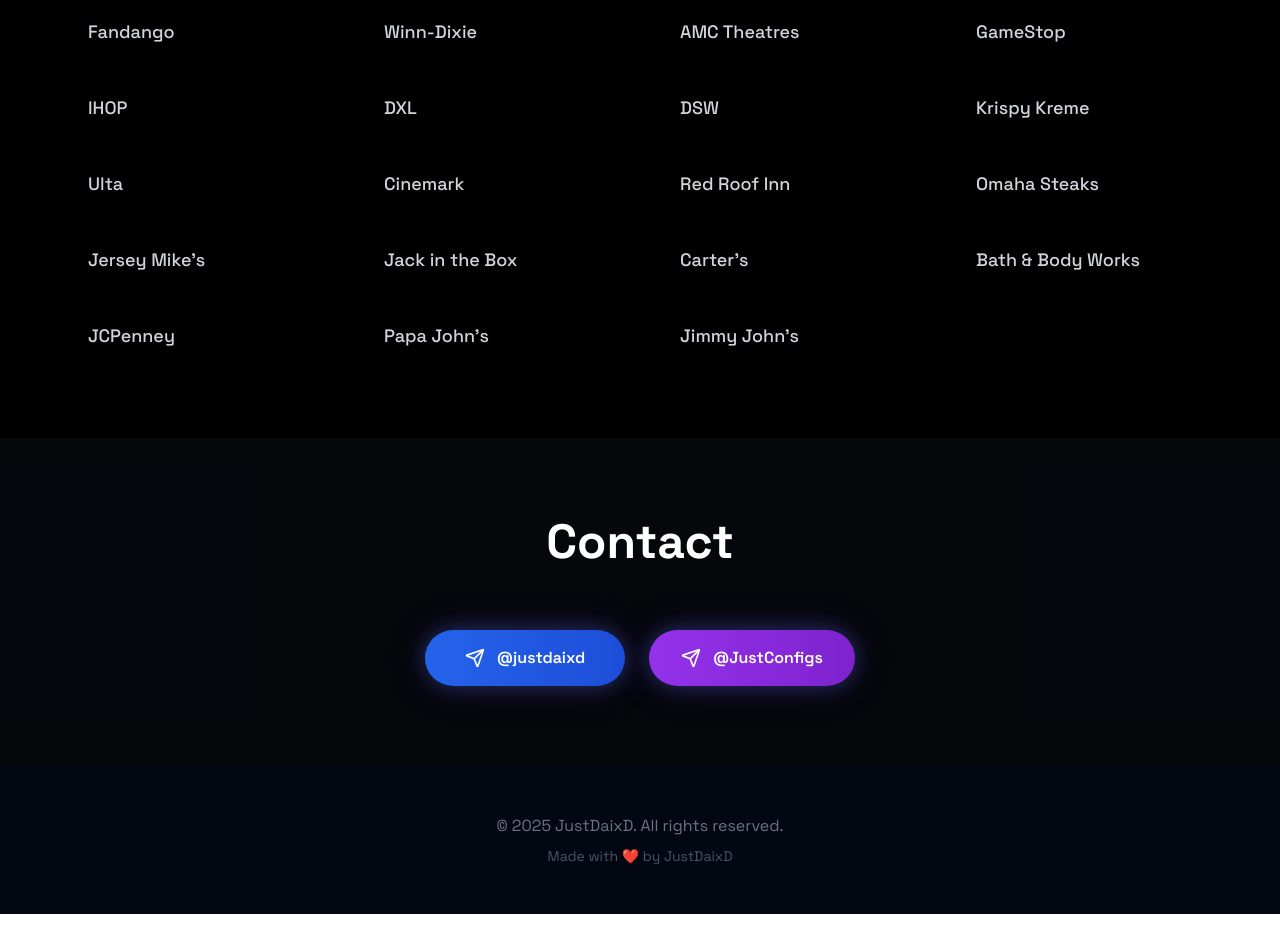
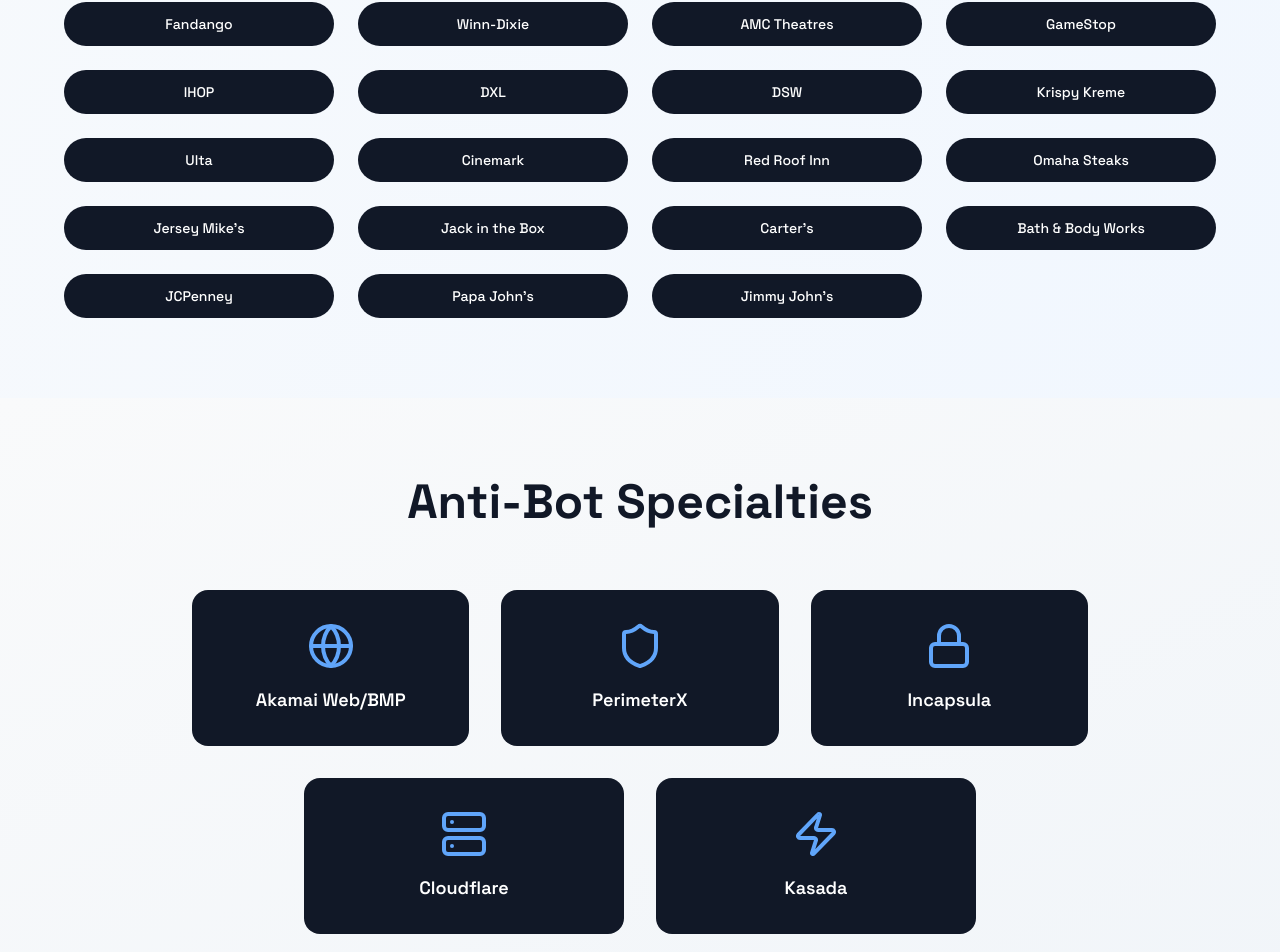
Before and after one commit to Hyphax/daixd-neon-configs, a React (Vite) app: page / in a window 1280 px wide. Shown: the part 1058-2010 px from the top of the page. Before the commit the page ends 1972 px from the top, so only its background shows below. Built offline with nearby package versions, Linux system fonts and the light colour scheme.

Commit message:
feat: Implement new website sections
Implement the header, available websites, anti-bot specialties, contact, and footer sections with the specified design elements, animations, and responsiveness.

```diff
--- a/src/index.css
+++ b/src/index.css
@@ -122,6 +122,22 @@
     padding: 0.75rem 1.5rem;
   }
 
+  .config-pill {
+    @apply relative cursor-pointer transition-all duration-300;
+  }
+
+  .config-pill:hover {
+    box-shadow: 0 0 20px rgba(59, 130, 246, 0.3);
+  }
+
+  .anti-bot-card {
+    @apply relative cursor-pointer transition-all duration-300;
+  }
+
+  .anti-bot-card:hover {
+    box-shadow: 0 0 30px rgba(59, 130, 246, 0.4);
+  }
+
   .config-item {
     @apply relative cursor-pointer transition-all duration-300 hover:text-blue-400;
   }
--- a/src/pages/Index.tsx
+++ b/src/pages/Index.tsx
@@ -1,5 +1,5 @@
 
-import { ArrowRight, Send } from "lucide-react";
+import { ArrowRight, Send, Shield, Lock, Server, Globe, Zap } from "lucide-react";
 
 const Index = () => {
   const configs = [
@@ -28,14 +28,22 @@ const Index = () => {
     { name: "Jimmy John's", url: "https://www.jimmyjohns.com" },
   ];
 
+  const antiBot = [
+    { name: "Akamai Web/BMP", icon: Globe },
+    { name: "PerimeterX", icon: Shield },
+    { name: "Incapsula", icon: Lock },
+    { name: "Cloudflare", icon: Server },
+    { name: "Kasada", icon: Zap },
+  ];
+
   const scrollToContact = () => {
     document.getElementById('contact')?.scrollIntoView({ behavior: 'smooth' });
   };
 
   return (
-    <div className="min-h-screen bg-black text-white">
+    <div className="min-h-screen bg-gradient-to-br from-slate-50 to-blue-50">
       {/* Header Section */}
-      <section className="min-h-screen flex flex-col justify-center items-center px-6 relative">
+      <section className="min-h-screen flex flex-col justify-center items-center px-6 relative bg-black text-white">
         <div className="text-center max-w-4xl mx-auto">
           {/* Trust Badge */}
           <div className="gradient-border mb-8 inline-block">
@@ -74,21 +82,21 @@ const Index = () => {
         </div>
       </section>
 
-      {/* Available Configs Section */}
+      {/* Available Websites Section */}
       <section className="py-20 px-6">
         <div className="max-w-6xl mx-auto">
-          <h2 className="text-4xl md:text-5xl font-bold text-center mb-16">
-            Available Configs
+          <h2 className="text-4xl md:text-5xl font-bold text-center mb-16 text-gray-900">
+            Available Websites
           </h2>
 
-          <div className="grid grid-cols-2 md:grid-cols-3 lg:grid-cols-4 gap-6 md:gap-8">
+          <div className="grid grid-cols-2 md:grid-cols-3 lg:grid-cols-4 gap-4 md:gap-6">
             {configs.map((config) => (
               <a
                 key={config.name}
                 href={config.url}
                 target="_blank"
                 rel="noopener noreferrer"
-                className="config-item text-gray-300 font-medium text-lg hover:text-blue-400 transition-all duration-300 pl-6 py-2"
+                className="config-pill bg-gray-900 text-white font-medium text-sm px-6 py-3 rounded-full text-center hover:bg-gray-800 transition-all duration-300 hover:shadow-lg hover:shadow-blue-500/20 hover:scale-105"
               >
                 {config.name}
               </a>
@@ -97,10 +105,43 @@ const Index = () => {
         </div>
       </section>
 
+      {/* Anti-Bot Specialties Section */}
+      <section className="py-20 px-6 bg-gradient-to-br from-gray-50 to-slate-100">
+        <div className="max-w-4xl mx-auto">
+          <h2 className="text-4xl md:text-5xl font-bold text-center mb-16 text-gray-900">
+            Anti-Bot Specialties
+          </h2>
+
+          <div className="grid grid-cols-1 md:grid-cols-3 gap-8 mb-8">
+            {antiBot.slice(0, 3).map((item) => (
+              <div
+                key={item.name}
+                className="anti-bot-card bg-gray-900 text-white p-8 rounded-2xl text-center hover:bg-gray-800 transition-all duration-300 hover:shadow-xl hover:shadow-blue-500/20 hover:scale-105 cursor-pointer"
+              >
+                <item.icon className="w-12 h-12 mx-auto mb-4 text-blue-400" />
+                <h3 className="text-lg font-semibold">{item.name}</h3>
+              </div>
+            ))}
+          </div>
+
+          <div className="grid grid-cols-1 md:grid-cols-2 gap-8 max-w-2xl mx-auto">
+            {antiBot.slice(3).map((item) => (
+              <div
+                key={item.name}
+                className="anti-bot-card bg-gray-900 text-white p-8 rounded-2xl text-center hover:bg-gray-800 transition-all duration-300 hover:shadow-xl hover:shadow-blue-500/20 hover:scale-105 cursor-pointer"
+              >
+                <item.icon className="w-12 h-12 mx-auto mb-4 text-blue-400" />
+                <h3 className="text-lg font-semibold">{item.name}</h3>
+              </div>
+            ))}
+          </div>
+        </div>
+      </section>
+
       {/* Contact Section */}
-      <section id="contact" className="py-20 px-6 bg-gray-900/30">
+      <section id="contact" className="py-20 px-6 bg-gray-900">
         <div className="max-w-4xl mx-auto text-center">
-          <h2 className="text-4xl md:text-5xl font-bold mb-16">
+          <h2 className="text-4xl md:text-5xl font-bold mb-16 text-white">
             Contact
           </h2>
 
```
